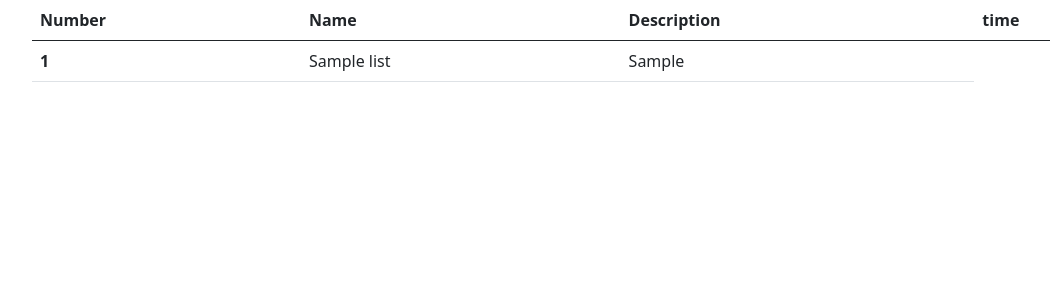
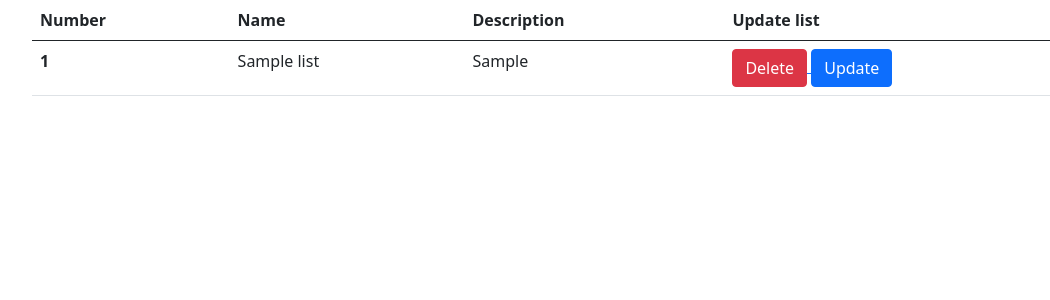
Before and after one commit to PrathamSharma1510/Django, a Django app: page /todolist in a window 1280 px wide. Shown: the top 300 px of the page, without its empty margins (50-1100 px from the left). Run offline with Django 4.2, Linux system fonts and the light colour scheme; tables that the repository leaves empty hold one stand-in row (values such as "Sample post").

Commit message:
delete_added

```diff
--- a/templates/list.html
+++ b/templates/list.html
@@ -24,17 +24,25 @@
             <th scope="col">Number</th>
             <th scope="col">Name</th>
             <th scope="col">Description</th>
-            <th scope="col">time</th>
+            <th scope="col">Update list</th>
           </tr>
         </thead>
         <tbody>
           {% for task in tasks %}
-            <tr>
-                <th scope="row">{{forloop.counter}}</th>
-                <td>{{task.listTitle}}</td>
-                <td>{{task.listDes}}</td>
-                {% comment %} <td>@mdo</td> {% endcomment %}
-            </tr>
+          <tr>
+            <th scope="row">{{forloop.counter}}</th>
+            <td>{{task.listTitle}}</td>
+            <td>{{task.listDes}}</td>
+            <td>
+              <a href="{% url 'delete' task.listDes %}">
+                <button type="button" class="btn btn-danger btn">Delete</button>
+              </a>
+              <button type="button" class="btn btn-primary btn">Update</button>
+            </td>
+            {% comment %}
+            <td>@mdo</td>
+            {% endcomment %}
+          </tr>
           {% endfor %}
         </tbody>
       </table>
--- a/to_do/urls.py
+++ b/to_do/urls.py
@@ -19,5 +19,6 @@ from to_do import views
 urlpatterns = [
     # path('admin/', admin.site.urls),
     path('', views.home,name='home'),
-    path('todolist',views.todolist,name='todolist')
+    path('todolist',views.todolist,name='todolist'),
+    path('delete/<str:name>',views.delete,name='delete')
 ]
--- a/to_do/views.py
+++ b/to_do/views.py
@@ -1,4 +1,4 @@
-from django.shortcuts import render,HttpResponse
+from django.shortcuts import render,HttpResponse,redirect
 from to_do.models import list
 # Create your views here.
 def home(request):
@@ -18,3 +18,7 @@ def todolist(request):
     #     print(items.listDes)
     context={'tasks':alltask}
     return render(request, 'list.html',context)
+
+def delete(request,name):
+    list.objects.filter(listDes=name).delete()
+    return redirect('todolist')
```
Also changed, not shown: db.sqlite3.
